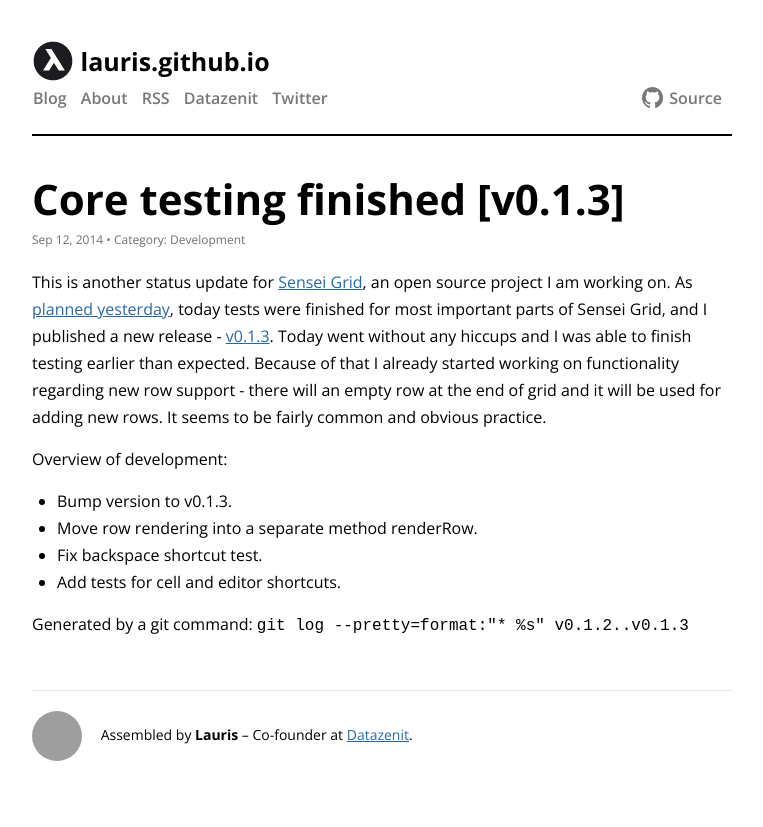
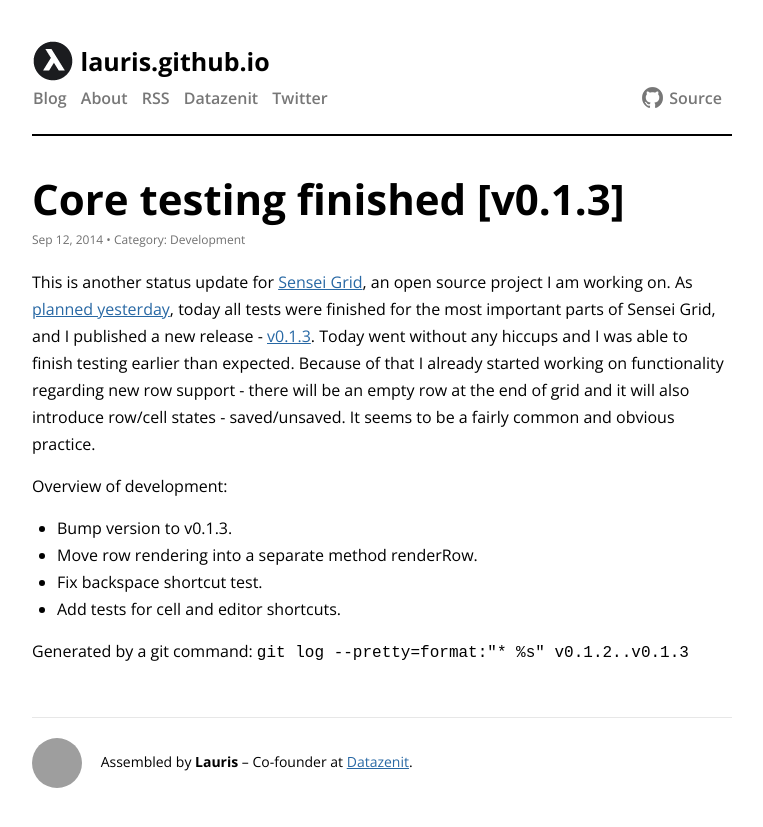
Before and after one commit to lauris/lauris.github.com, a Jekyll site: the page built from _posts/2014-09-12-core-testing-finished-v013.md, in a window 1280 px wide. Shown: the top 827 px of the page, without its empty margins (258-1021 px from the left). Built offline with Jekyll 4.4.1, drawn with Linux system fonts in a browser that asks for light colours; comment, search, counter and statistics services are not loaded; grey boxes are pictures that could not be loaded.

Commit message:
Fix late night typos.

```diff
--- a/_posts/2014-09-12-core-testing-finished-v013.md
+++ b/_posts/2014-09-12-core-testing-finished-v013.md
@@ -4,7 +4,7 @@
 category: development
 ---
 
-This is another status update for [Sensei Grid](https://github.com/datazenit/sensei-grid), an open source project I am working on. As [planned yesterday](http://lauris.github.io/development/2014/09/10/more-testing-v012/), today tests were finished for most important parts of Sensei Grid, and I published a new release - [v0.1.3](https://github.com/datazenit/sensei-grid/releases/tag/v0.1.3). Today went without any hiccups and I was able to finish testing earlier than expected. Because of that I already started working on functionality regarding new row support - there will an empty row at the end of grid and it will be used for adding new rows. It seems to be fairly common and obvious practice.
+This is another status update for [Sensei Grid](https://github.com/datazenit/sensei-grid), an open source project I am working on. As [planned yesterday](http://lauris.github.io/development/2014/09/10/more-testing-v012/), today all tests were finished for the most important parts of Sensei Grid, and I published a new release - [v0.1.3](https://github.com/datazenit/sensei-grid/releases/tag/v0.1.3). Today went without any hiccups and I was able to finish testing earlier than expected. Because of that I already started working on functionality regarding new row support - there will be an empty row at the end of grid and it will also introduce row/cell states - saved/unsaved. It seems to be a fairly common and obvious practice.
 
 Overview of development:
 
```
